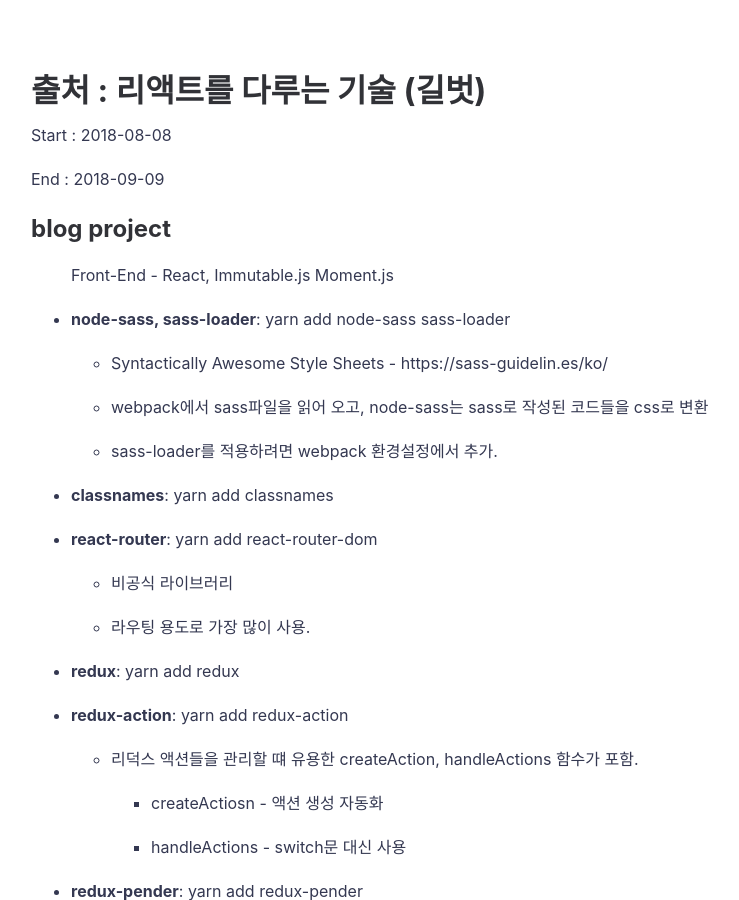
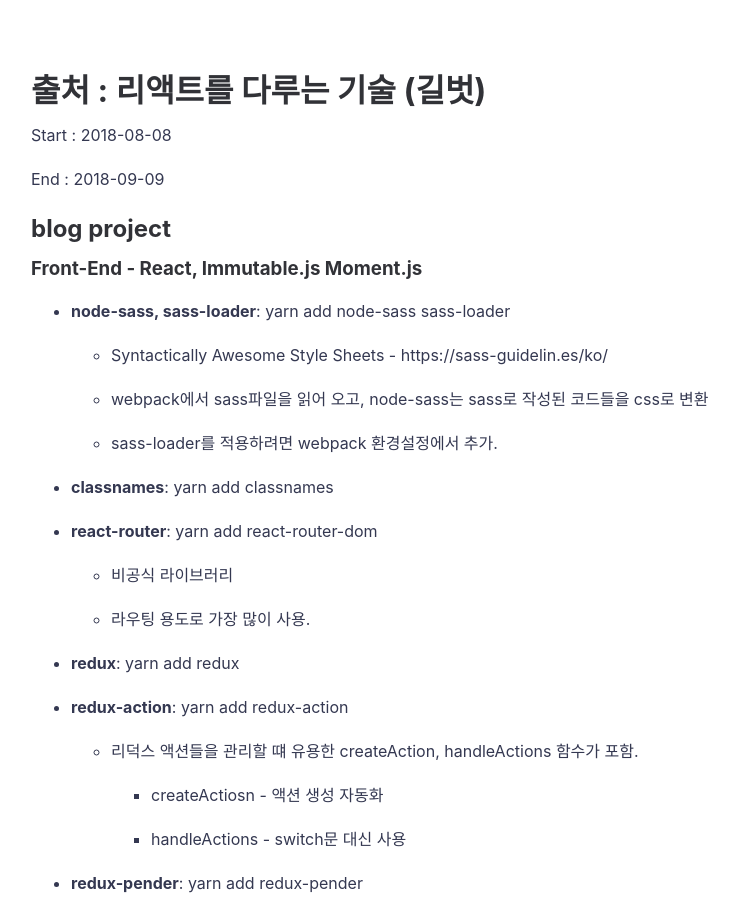
Before and after one commit to jonggyun/jonggyun.github.io, a Jekyll site: the page built from _posts/2018-09-10-post.md, in a window 1280 px wide and 900 px high, scrolled down 589 px. Shown: the whole window, without its empty margins (189-928 px from the left). Built offline with Jekyll 4.4.1, drawn with Linux system fonts in a browser that asks for light colours; comment, search, counter and statistics services are not loaded.

```diff
--- a/_posts/2018-09-10-post.md
+++ b/_posts/2018-09-10-post.md
@@ -14,7 +14,7 @@ End : 2018-09-09
 
 ## blog project
 
-> Front-End - React, Immutable.js Moment.js
+### Front-End - React, Immutable.js Moment.js
 
 * **node-sass, sass-loader**: yarn add node-sass sass-loader
 
@@ -72,7 +72,7 @@ End : 2018-09-09
 
   - head 태그를 보다 쉽게 작성.
 
-> Back-End - Node.js
+### Back-End - Node.js
 
 * **Koa framework**
 
@@ -81,7 +81,7 @@ End : 2018-09-09
     - 백엔드 서버에서 세션을 사용하기 위한 라이브러리.
 
 
-> Database - mongoDB: homebrew update, homebrew install mongodb
+### Database - mongoDB: homebrew update, homebrew install mongodb
 
 * **mLab**: https://mlab.com/
 
@@ -91,7 +91,7 @@ End : 2018-09-09
 
   - **dotenv**: 환경변수들을 파일에 넣고 사용할 수 있게 하는 개발도구. root path에 .env 파일을 생성해서 사용.
 
-> Etc
+### Etc
 * **joi**: yarn add joi
 
   - 객체 검증을 위한 라이브러리: https://github.com/hapijs/joi
@@ -118,12 +118,12 @@ End : 2018-09-09
   - 문자열 형태의 URL 쿼리를 객체 형태로 변환할수 있고, 반대로 객체 형태를 문자열 형태로 변환도 가능. v6은 구형 브라우저에서 지원 안됨.
 
 
-> How to build
+### How to build
 
 * yarn build
 
 * yarn build:server
 
-> How to start in local
+### How to start in local
 
 * yarn start
```
